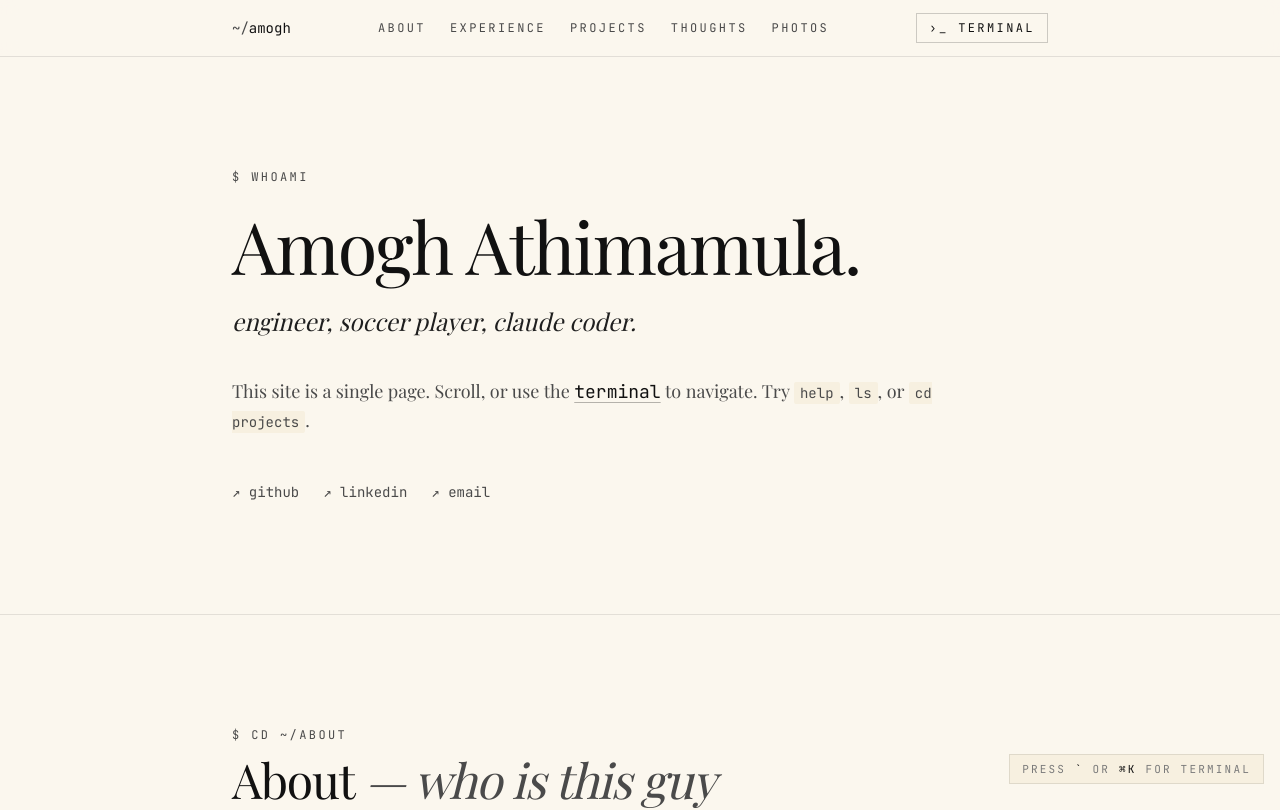
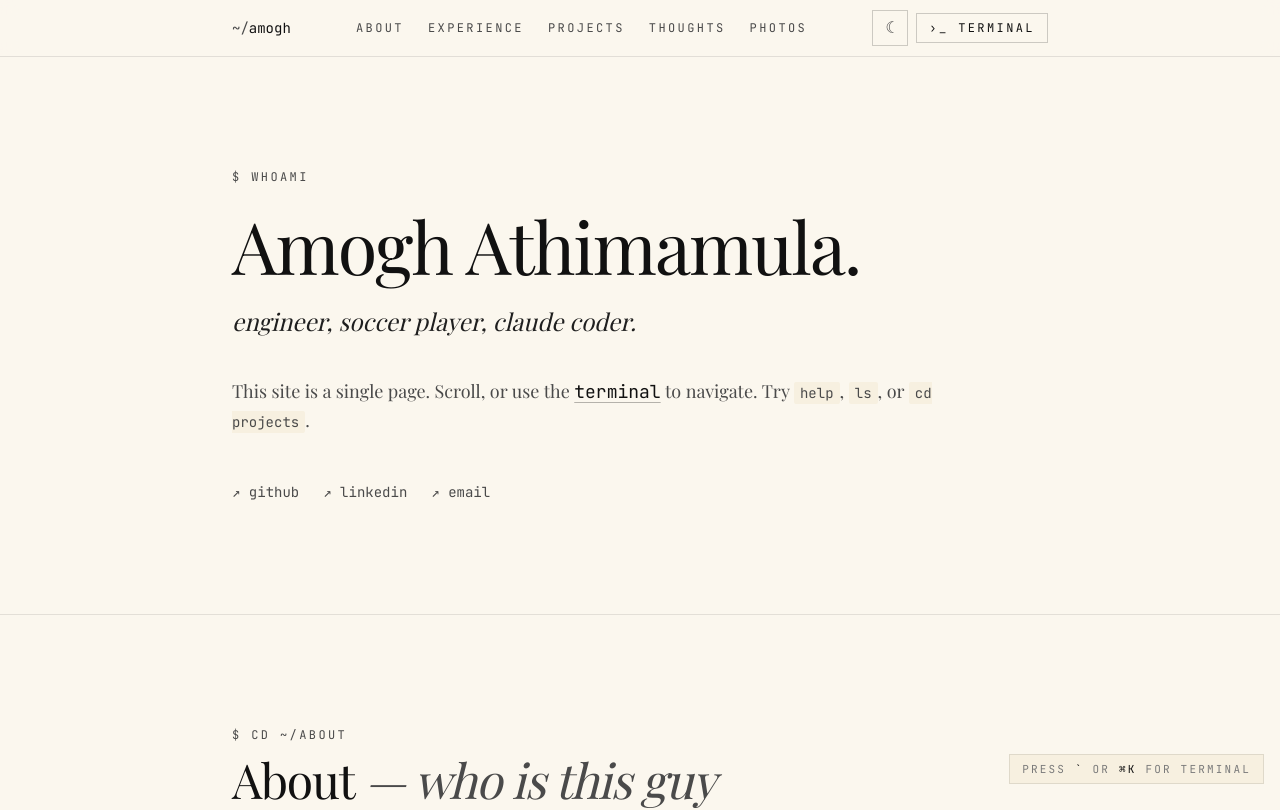
Before and after one commit to aamogh16/portfolio, a React (Vite) app: page / in a window 1280 px wide. Shown: the top 810 px of the page. Built offline with nearby package versions, Linux system fonts and the light colour scheme; no server answers; a web font is replaced by a local one.

Commit message:
adding dark mode, and temrinal command for it

```diff
--- a/index.html
+++ b/index.html
@@ -12,6 +12,21 @@
       href="https://fonts.googleapis.com/css2?family=JetBrains+Mono:wght@400;500;600&family=Playfair+Display:ital,wght@0,400;0,500;0,600;0,700;1,400;1,500&display=swap"
       rel="stylesheet"
     />
+    <script>
+      // Apply theme before paint to avoid a flash. Mirrors src/lib/theme.ts.
+      (function () {
+        try {
+          var stored = localStorage.getItem('theme')
+          var resolved =
+            stored === 'dark' || stored === 'light'
+              ? stored
+              : window.matchMedia('(prefers-color-scheme: dark)').matches
+                ? 'dark'
+                : 'light'
+          if (resolved === 'dark') document.documentElement.classList.add('dark')
+        } catch (e) {}
+      })()
+    </script>
   </head>
   <body>
     <div id="root"></div>
--- a/src/App.tsx
+++ b/src/App.tsx
@@ -8,9 +8,40 @@ import { ProjectsSection } from './sections/ProjectsSection'
 import { ThoughtsSection } from './sections/ThoughtsSection'
 import { PhotosSection } from './sections/PhotosSection'
 import { Terminal } from './terminal/Terminal'
+import {
+  applyResolved,
+  persistTheme,
+  readStoredTheme,
+  resolveTheme,
+  type Theme,
+} from './lib/theme'
 
 export default function App() {
   const [terminalOpen, setTerminalOpen] = useState(false)
+  const [theme, setThemeState] = useState<Theme>(() => readStoredTheme())
+  const [resolved, setResolved] = useState(() => resolveTheme(readStoredTheme()))
+
+  // Apply + persist whenever the user changes their preference.
+  useEffect(() => {
+    const r = resolveTheme(theme)
+    setResolved(r)
+    applyResolved(r)
+    persistTheme(theme)
+  }, [theme])
+
+  // Track OS-level changes when in 'system' mode.
+  useEffect(() => {
+    if (theme !== 'system') return
+    if (typeof window === 'undefined' || !window.matchMedia) return
+    const mq = window.matchMedia('(prefers-color-scheme: dark)')
+    const onChange = () => {
+      const r = resolveTheme('system')
+      setResolved(r)
+      applyResolved(r)
+    }
+    mq.addEventListener('change', onChange)
+    return () => mq.removeEventListener('change', onChange)
+  }, [theme])
 
   // Global shortcut: ` (backtick) or cmd/ctrl+k toggles the terminal.
   useEffect(() => {
@@ -38,7 +69,11 @@ export default function App() {
 
   return (
     <div className="min-h-full">
-      <Nav onOpenTerminal={() => setTerminalOpen(true)} />
+      <Nav
+        onOpenTerminal={() => setTerminalOpen(true)}
+        resolvedTheme={resolved}
+        onToggleTheme={() => setThemeState(resolved === 'dark' ? 'light' : 'dark')}
+      />
       <main>
         <Hero onOpenTerminal={() => setTerminalOpen(true)} />
         <div className="hairline" />
@@ -53,7 +88,13 @@ export default function App() {
         <PhotosSection />
       </main>
       <Footer />
-      <Terminal open={terminalOpen} onClose={() => setTerminalOpen(false)} />
+      <Terminal
+        open={terminalOpen}
+        onClose={() => setTerminalOpen(false)}
+        theme={theme}
+        resolvedTheme={resolved}
+        setTheme={setThemeState}
+      />
       <KeyHint />
     </div>
   )
--- a/src/components/Modal.tsx
+++ b/src/components/Modal.tsx
@@ -46,7 +46,7 @@ export function Modal({ open, onClose, breadcrumb, size = 'prose', onPrev, onNex
 
   return (
     <div
-      className="fixed inset-0 z-40 flex items-start justify-center overflow-y-auto bg-ink/40 backdrop-blur-sm"
+      className="fixed inset-0 z-40 flex items-start justify-center overflow-y-auto bg-black/40 dark:bg-black/60 backdrop-blur-sm"
       role="dialog"
       aria-modal="true"
       aria-label={breadcrumb}
--- a/src/components/Nav.tsx
+++ b/src/components/Nav.tsx
@@ -1,10 +1,14 @@
 import { sections, site } from '../data/site'
+import type { ResolvedTheme } from '../lib/theme'
 
 type Props = {
   onOpenTerminal: () => void
+  resolvedTheme: ResolvedTheme
+  onToggleTheme: () => void
 }
 
-export function Nav({ onOpenTerminal }: Props) {
+export function Nav({ onOpenTerminal, resolvedTheme, onToggleTheme }: Props) {
+  const isDark = resolvedTheme === 'dark'
   return (
     <header className="sticky top-0 z-30 backdrop-blur supports-[backdrop-filter]:bg-cream-50/70 bg-cream-50/95 border-b border-ink/10">
       <div className="container-prose flex h-14 items-center justify-between">
@@ -19,6 +23,15 @@ export function Nav({ onOpenTerminal }: Props) {
             </a>
           ))}
         </nav>
+        <div className="flex items-center gap-2">
+          <button
+            onClick={onToggleTheme}
+            className="font-mono text-base leading-none w-9 h-9 flex items-center justify-center border border-ink/20 text-ink-muted hover:text-ink hover:border-ink/40 transition-colors"
+            aria-label={`Switch to ${isDark ? 'light' : 'dark'} mode`}
+            title={`Switch to ${isDark ? 'light' : 'dark'} mode`}
+          >
+            <span aria-hidden>{isDark ? '☀' : '☾'}</span>
+          </button>
           <button
             onClick={onOpenTerminal}
             className="font-mono text-xs uppercase tracking-[0.2em] border border-ink/20 px-3 py-1.5 hover:bg-ink hover:text-cream-50 transition-colors"
@@ -27,6 +40,7 @@ export function Nav({ onOpenTerminal }: Props) {
             <span aria-hidden>›_</span> <span className="hidden sm:inline">terminal</span>
           </button>
         </div>
+      </div>
     </header>
   )
 }
--- a/src/index.css
+++ b/src/index.css
@@ -2,8 +2,46 @@
 @tailwind components;
 @tailwind utilities;
 
+/*
+ * Theme tokens are RGB triplets so Tailwind utilities like `bg-cream-50/70`
+ * keep working via `rgb(var(--token) / <alpha-value>)`.
+ */
 :root {
   color-scheme: light;
+
+  --cream-50: 251 247 238;   /* #fbf7ee */
+  --cream-100: 247 240 224;  /* #f7f0e0 */
+  --cream-200: 241 231 207;  /* #f1e7cf */
+  --cream-300: 233 218 183;  /* #e9dab7 */
+
+  --ink: 17 17 17;           /* #111111 */
+  --ink-soft: 31 31 31;      /* #1f1f1f */
+  --ink-muted: 74 74 74;     /* #4a4a4a */
+  --ink-faint: 122 122 122;  /* #7a7a7a */
+
+  --terminal-green: 31 111 58;   /* #1f6f3a */
+  --terminal-amber: 161 98 7;    /* #a16207 */
+  --terminal-red: 154 42 42;     /* #9a2a2a */
+}
+
+.dark {
+  color-scheme: dark;
+
+  /* Warm dark — like reading by lamplight. Bg has a slight red bias so
+     the page feels like vellum rather than a screen. */
+  --cream-50: 20 17 13;      /* #14110d  base */
+  --cream-100: 28 24 20;     /* #1c1814  raised */
+  --cream-200: 42 36 30;     /* #2a241e  hover / chip */
+  --cream-300: 56 48 42;     /* #38302a  accent */
+
+  --ink: 236 228 211;        /* #ece4d3  body text (matches light-mode bg) */
+  --ink-soft: 196 187 168;   /* #c4bba8 */
+  --ink-muted: 140 132 120;  /* #8c8478 */
+  --ink-faint: 90 83 71;     /* #5a5347 */
+
+  --terminal-green: 109 183 132;  /* #6db784 — brighter for dark contrast */
+  --terminal-amber: 212 163 86;   /* #d4a356 */
+  --terminal-red: 217 112 112;    /* #d97070 */
 }
 
 html,
@@ -19,11 +57,13 @@ html {
 body {
   @apply bg-cream-50 text-ink font-serif antialiased;
   font-feature-settings: 'kern', 'liga', 'onum';
+  /* Smooth swap when toggling. Limit to color so layouts don't twitch. */
+  transition: background-color 200ms ease, color 200ms ease;
 }
 
 ::selection {
-  background: #111;
-  color: #fbf7ee;
+  background: rgb(var(--ink));
+  color: rgb(var(--cream-50));
 }
 
 @layer components {
--- /dev/null
+++ b/src/lib/theme.ts
@@ -0,0 +1,36 @@
+export type Theme = 'light' | 'dark' | 'system'
+export type ResolvedTheme = 'light' | 'dark'
+
+export const STORAGE_KEY = 'theme'
+
+export function readStoredTheme(): Theme {
+  if (typeof window === 'undefined') return 'system'
+  try {
+    const v = window.localStorage.getItem(STORAGE_KEY)
+    if (v === 'light' || v === 'dark') return v
+  } catch {
+    // localStorage may be blocked.
+  }
+  return 'system'
+}
+
+export function resolveTheme(theme: Theme): ResolvedTheme {
+  if (theme === 'light' || theme === 'dark') return theme
+  if (typeof window === 'undefined' || !window.matchMedia) return 'light'
+  return window.matchMedia('(prefers-color-scheme: dark)').matches ? 'dark' : 'light'
+}
+
+export function applyResolved(resolved: ResolvedTheme) {
+  if (typeof document === 'undefined') return
+  document.documentElement.classList.toggle('dark', resolved === 'dark')
+}
+
+export function persistTheme(theme: Theme) {
+  if (typeof window === 'undefined') return
+  try {
+    if (theme === 'system') window.localStorage.removeItem(STORAGE_KEY)
+    else window.localStorage.setItem(STORAGE_KEY, theme)
+  } catch {
+    // ignore
+  }
+}
--- a/src/terminal/Terminal.tsx
+++ b/src/terminal/Terminal.tsx
@@ -38,9 +38,12 @@ const PHOTOS_QUERY = `*[_type == "photo" && defined(image)] | order(coalesce(ord
 type Props = {
   open: boolean
   onClose: () => void
+  theme: import('../lib/theme').Theme
+  resolvedTheme: import('../lib/theme').ResolvedTheme
+  setTheme: (t: import('../lib/theme').Theme) => void
 }
 
-export function Terminal({ open, onClose }: Props) {
+export function Terminal({ open, onClose, theme, resolvedTheme, setTheme }: Props) {
   const [cwd, setCwd] = useState<string[]>([])
   const [lines, setLines] = useState<Line[]>(() => [
     { kind: 'out', text: bannerText() },
@@ -147,6 +150,9 @@ export function Terminal({ open, onClose }: Props) {
       openExternal: (href) => window.open(href, '_blank', 'noopener,noreferrer'),
       close: onClose,
       fs,
+      theme,
+      resolvedTheme,
+      setTheme,
     })
   }
 
@@ -199,7 +205,7 @@ export function Terminal({ open, onClose }: Props) {
 
   return (
     <div
-      className="fixed inset-0 z-50 flex items-end md:items-center justify-center bg-ink/40 backdrop-blur-sm p-0 md:p-6"
+      className="fixed inset-0 z-50 flex items-end md:items-center justify-center bg-black/40 dark:bg-black/60 backdrop-blur-sm p-0 md:p-6"
       role="dialog"
       aria-modal="true"
       aria-label="Terminal"
--- a/src/terminal/commands.ts
+++ b/src/terminal/commands.ts
@@ -1,5 +1,6 @@
 import { fmtPath, getNode, resolvePath, sectionIds, type FsNode } from './fs'
 import { site, sections } from '../data/site'
+import type { ResolvedTheme, Theme } from '../lib/theme'
 
 export type Line =
   | { kind: 'in'; cwd: string; text: string }
@@ -16,6 +17,11 @@ export type CmdContext = {
   close: () => void
   /** The live filesystem, built from page content. */
   fs: FsNode
+  /** Current theme preference (may be 'system'). */
+  theme: Theme
+  /** Resolved theme actually in use ('light' or 'dark'). */
+  resolvedTheme: ResolvedTheme
+  setTheme: (t: Theme) => void
 }
 
 const helpRows: Array<[string, string]> = [
@@ -24,6 +30,7 @@ const helpRows: Array<[string, string]> = [
   ['pwd', 'print working directory'],
   ['cat <file>', 'print the contents of a file'],
   ['open <file|url>', 'open a project link, resume, or external url'],
+  ['theme [arg]', 'show or set theme — light | dark | system | toggle'],
   ['whoami', `who is running this shell`],
   ['echo <text>', 'print text'],
   ['date', 'print the current date'],
@@ -151,6 +158,30 @@ export async function run(input: string, ctx: CmdContext): Promise<void> {
       ctx.print({ kind: 'err', text: `open: ${target}: nothing to open` })
       return
     }
+    case 'theme': {
+      const arg = (rest[0] ?? '').toLowerCase()
+      if (!arg) {
+        const note = ctx.theme === 'system' ? ` (system → ${ctx.resolvedTheme})` : ''
+        ctx.print({ kind: 'out', text: `theme: ${ctx.theme}${note}` })
+        return
+      }
+      if (arg === 'toggle') {
+        const next = ctx.resolvedTheme === 'dark' ? 'light' : 'dark'
+        ctx.setTheme(next)
+        ctx.print({ kind: 'out', text: `theme → ${next}` })
+        return
+      }
+      if (arg === 'light' || arg === 'dark' || arg === 'system') {
+        ctx.setTheme(arg)
+        ctx.print({ kind: 'out', text: `theme → ${arg}` })
+        return
+      }
+      ctx.print({
+        kind: 'err',
+        text: `theme: unknown argument '${arg}'. usage: theme [light|dark|system|toggle]`,
+      })
+      return
+    }
     case 'sudo':
       ctx.print({ kind: 'err', text: `nice try.` })
       return
@@ -205,6 +236,7 @@ const allCommands = [
   'pwd',
   'cat',
   'open',
+  'theme',
   'whoami',
   'echo',
   'date',
--- a/tailwind.config.js
+++ b/tailwind.config.js
@@ -1,25 +1,26 @@
 /** @type {import('tailwindcss').Config} */
 export default {
+  darkMode: 'class',
   content: ['./index.html', './src/**/*.{ts,tsx}'],
   theme: {
     extend: {
       colors: {
         cream: {
-          50: '#fbf7ee',
-          100: '#f7f0e0',
-          200: '#f1e7cf',
-          300: '#e9dab7',
+          50: 'rgb(var(--cream-50) / <alpha-value>)',
+          100: 'rgb(var(--cream-100) / <alpha-value>)',
+          200: 'rgb(var(--cream-200) / <alpha-value>)',
+          300: 'rgb(var(--cream-300) / <alpha-value>)',
         },
         ink: {
-          DEFAULT: '#111111',
-          soft: '#1f1f1f',
-          muted: '#4a4a4a',
-          faint: '#7a7a7a',
+          DEFAULT: 'rgb(var(--ink) / <alpha-value>)',
+          soft: 'rgb(var(--ink-soft) / <alpha-value>)',
+          muted: 'rgb(var(--ink-muted) / <alpha-value>)',
+          faint: 'rgb(var(--ink-faint) / <alpha-value>)',
         },
         terminal: {
-          green: '#1f6f3a',
-          amber: '#a16207',
-          red: '#9a2a2a',
+          green: 'rgb(var(--terminal-green) / <alpha-value>)',
+          amber: 'rgb(var(--terminal-amber) / <alpha-value>)',
+          red: 'rgb(var(--terminal-red) / <alpha-value>)',
         },
       },
       fontFamily: {
```
Also changed, not shown: 1 other file (tests, documents, lock files or other folders). Lines whose indentation alone changed are shown as unchanged.
